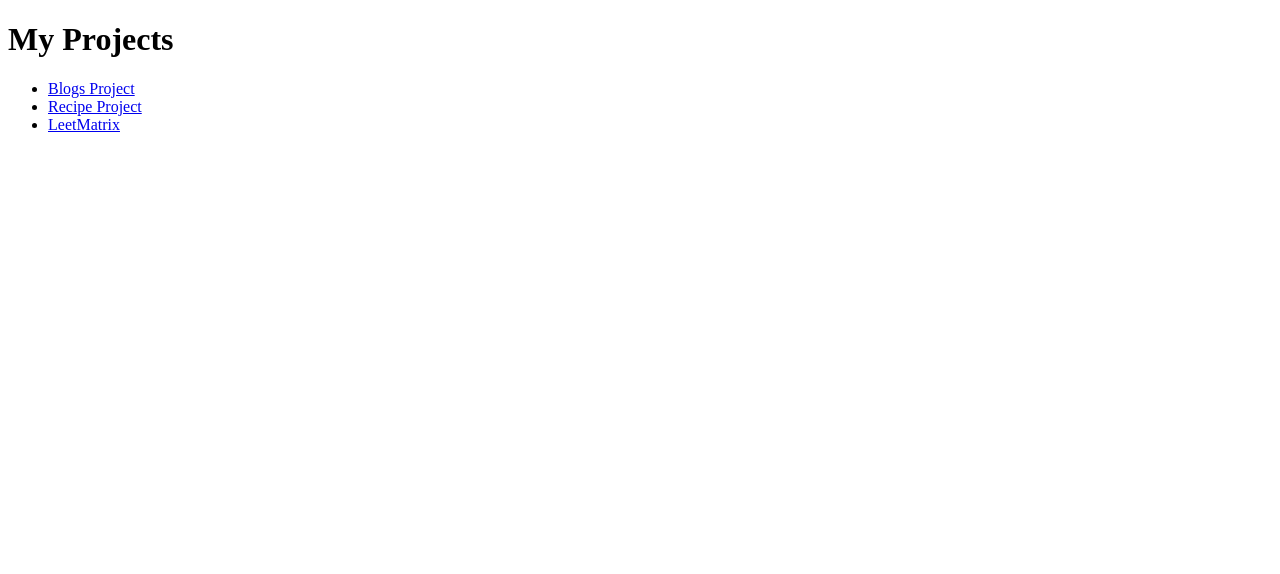
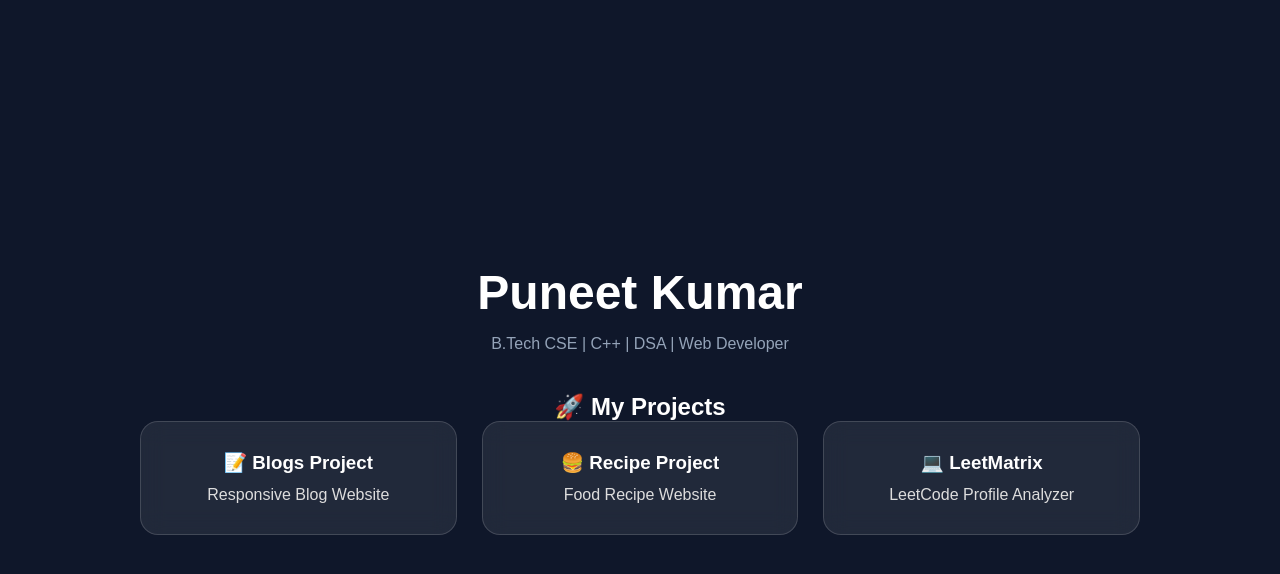
Before and after one commit to puneetp8130-sys/Project, a plain HTML site: page index.html in a window 1280 px wide. Drawn offline with Linux system fonts and the light colour scheme.

Commit message:
Update portfolio homepage

```diff
--- a/index.html
+++ b/index.html
@@ -1,15 +1,40 @@
 <!DOCTYPE html>
-<html>
+<html lang="en">
 <head>
-    <title>My Projects</title>
+    <meta charset="UTF-8">
+    <meta name="viewport" content="width=device-width, initial-scale=1.0">
+    <title>Puneet Kumar | Portfolio</title>
+    <link rel="stylesheet" href="style.css">
 </head>
 <body>
-    <h1>My Projects</h1>
 
-    <ul>
-        <li><a href="./Blogs_Project/">Blogs Project</a></li>
-        <li><a href="./Recipe_Project/">Recipe Project</a></li>
-        <li><a href="./leetmatrix/">LeetMatrix</a></li>
-    </ul>
+<div class="container">
+
+    <h1>Puneet Kumar</h1>
+    <p>B.Tech CSE | C++ | DSA | Web Developer</p>
+
+    <h2>🚀 My Projects</h2>
+
+    <div class="projects">
+
+        <a href="Blogs_Project/" class="card">
+            <h3>📝 Blogs Project</h3>
+            <p>Responsive Blog Website</p>
+        </a>
+
+        <a href="Recipe_Project/" class="card">
+            <h3>🍔 Recipe Project</h3>
+            <p>Food Recipe Website</p>
+        </a>
+
+        <a href="leetmatrix/" class="card">
+            <h3>💻 LeetMatrix</h3>
+            <p>LeetCode Profile Analyzer</p>
+        </a>
+
+    </div>
+
+</div>
+
 </body>
 </html>
--- /dev/null
+++ b/style.css
@@ -0,0 +1,62 @@
+*{
+    margin:0;
+    padding:0;
+    box-sizing:border-box;
+    font-family:Arial,Helvetica,sans-serif;
+}
+
+body{
+    background:#0f172a;
+    color:white;
+    display:flex;
+    justify-content:center;
+    align-items:center;
+    min-height:100vh;
+}
+
+.container{
+    width:90%;
+    max-width:1000px;
+    text-align:center;
+}
+
+h1{
+    font-size:3rem;
+}
+
+p{
+    color:#94a3b8;
+    margin:15px 0 40px;
+}
+
+.projects{
+    display:grid;
+    grid-template-columns:repeat(auto-fit,minmax(250px,1fr));
+    gap:25px;
+}
+
+.card{
+    text-decoration:none;
+    color:white;
+    background:rgba(255,255,255,.08);
+    padding:30px;
+    border-radius:18px;
+    transition:.3s;
+    backdrop-filter:blur(12px);
+    border:1px solid rgba(255,255,255,.15);
+}
+
+.card:hover{
+    transform:translateY(-10px);
+    background:#2563eb;
+    box-shadow:0 15px 30px rgba(37,99,235,.4);
+}
+
+.card h3{
+    margin-bottom:12px;
+}
+
+.card p{
+    color:#ddd;
+    margin:0;
+}
```
